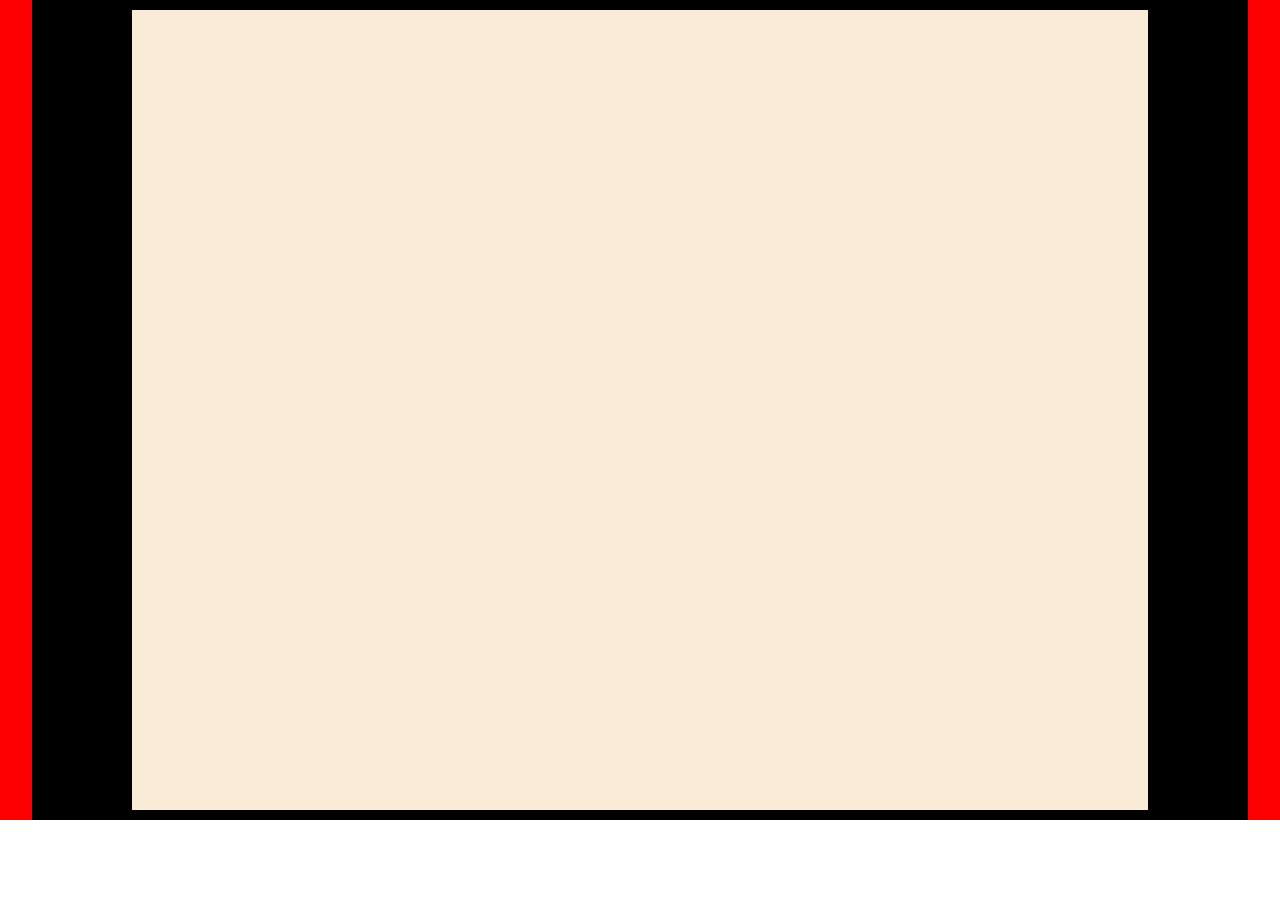
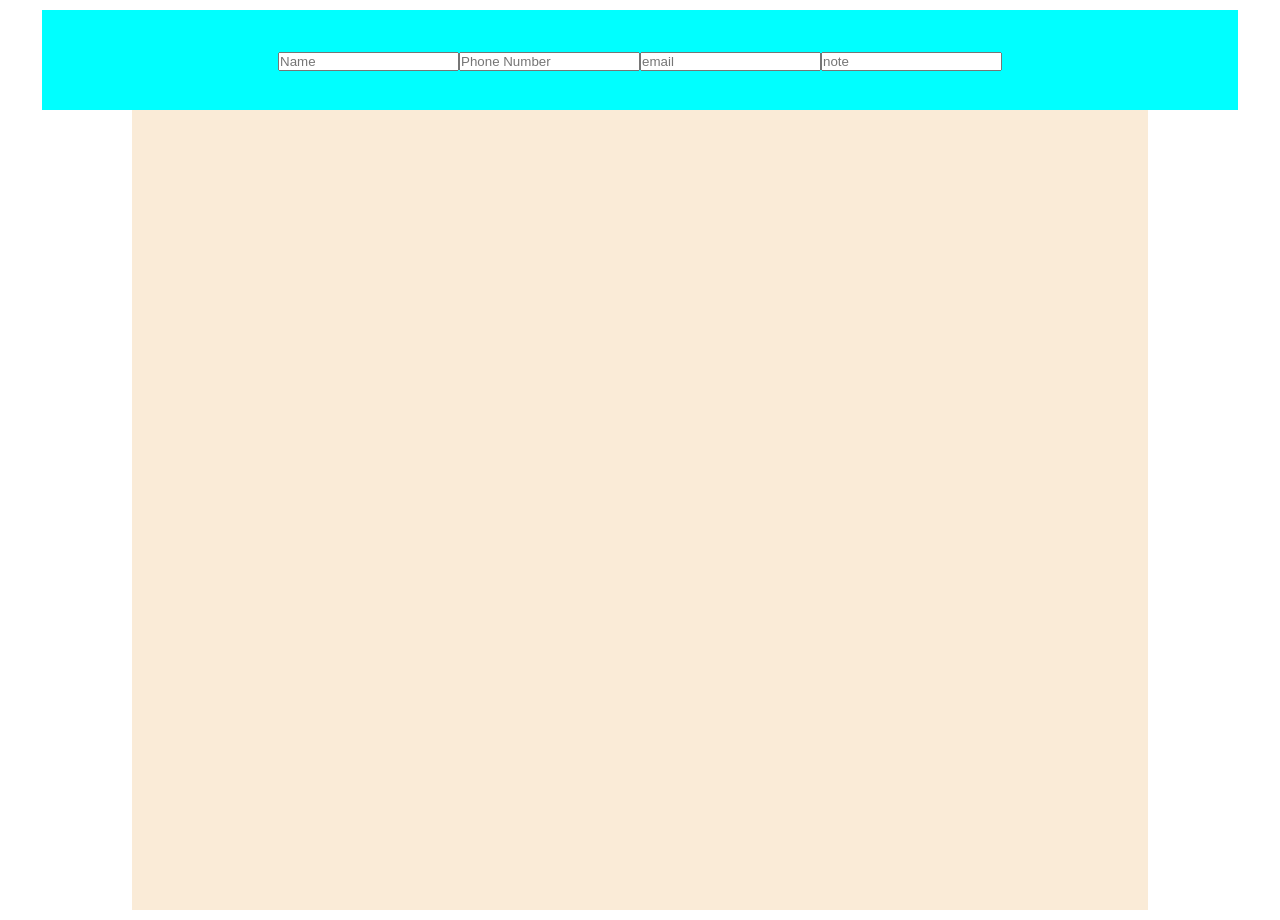
Before and after one commit to Pr-ElTech/ContactBookApp, a React (Vite) app: page / in a window 1280 px wide. Before the commit the page ends 820 px from the top, so only its background shows below. Built offline with nearby package versions, Linux system fonts and the light colour scheme.

Commit message:
added input-tag for collecting data

```diff
--- a/src/App.css
+++ b/src/App.css
@@ -10,7 +10,7 @@ height:max-content;
 display: flex;
 align-items: center;
 justify-content: center;
-background-color: red;
+background-color: white;
 }
 
 .mainBody{
@@ -19,6 +19,7 @@ background-color: red;
   display: flex;
   justify-content: center;
   align-items: center;
+  flex-direction: column;
   padding: 10px;
-  background-color: black;
+  background-color: white;
 }
--- a/src/App.jsx
+++ b/src/App.jsx
@@ -1,12 +1,14 @@
 import { useState } from 'react'
 import { useEffect } from 'react'
 import ContactContainer from './dev/ContactContainer'
+import InputHolder from './dev/InputHolder'
 import './App.css'
 
 function App() {
 
   return (
     <section className='mainBody'>
+    <InputHolder/>
     <ContactContainer/>
     </section>
   )
--- /dev/null
+++ b/src/CSS/InputHolder.css
@@ -0,0 +1,8 @@
+.inputHolder{
+    background-color: aqua;
+    width: 100%;
+    height: 100px;
+    display: flex;
+    justify-content: center;
+    align-items: center;
+}
--- a/src/components/Input.jsx
+++ b/src/components/Input.jsx
@@ -3,7 +3,10 @@ import React from 'react'
 const Input = () => {
   return (
     <div>
-
+      <input type="text" placeholder='Name' />
+      <input type="Number" placeholder='Phone Number'/>
+      <input type="Email" placeholder='email'/>
+      <input type="text"placeholder='note' />
     </div>
   )
 }
--- a/src/dev/ContactContainer.jsx
+++ b/src/dev/ContactContainer.jsx
@@ -5,7 +5,7 @@ import { useState } from 'react'
 import React from 'react'
 
 const ContactContainer = () => {
-const [contactDetails , setContactDetail] = useState ({
+const [contactDetail , setContactDetail] = useState ({
     Name: "",
     Tel: "",
     Email:"",
--- a/src/dev/InputHolder.jsx
+++ b/src/dev/InputHolder.jsx
@@ -1,8 +1,10 @@
 import React from 'react'
-
+import Input from '../components/Input'
+import '../CSS/InputHolder.css'
 const InputHolder = () => {
   return (
-    <div>
+    <div className='inputHolder'>
+      <Input/>
 
     </div>
   )
```
